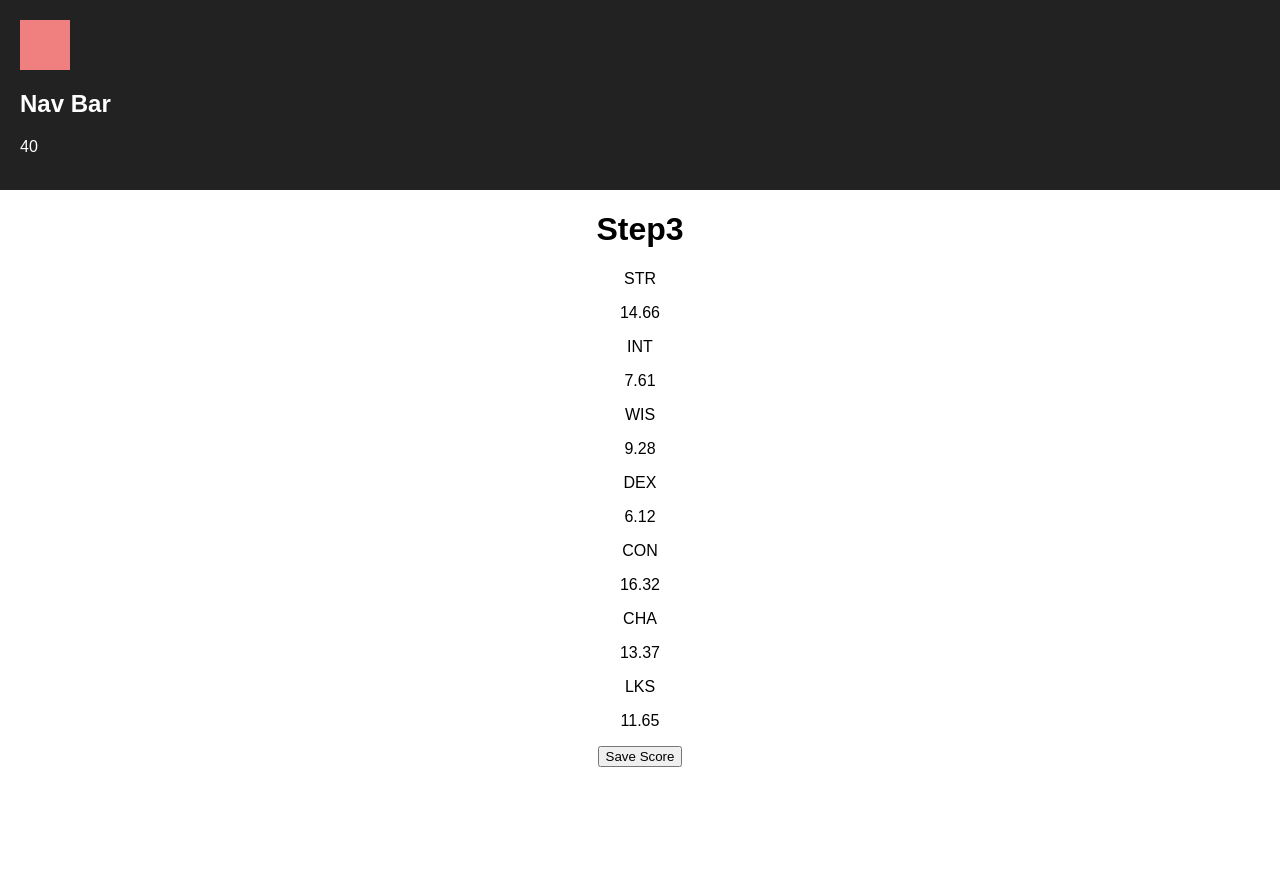
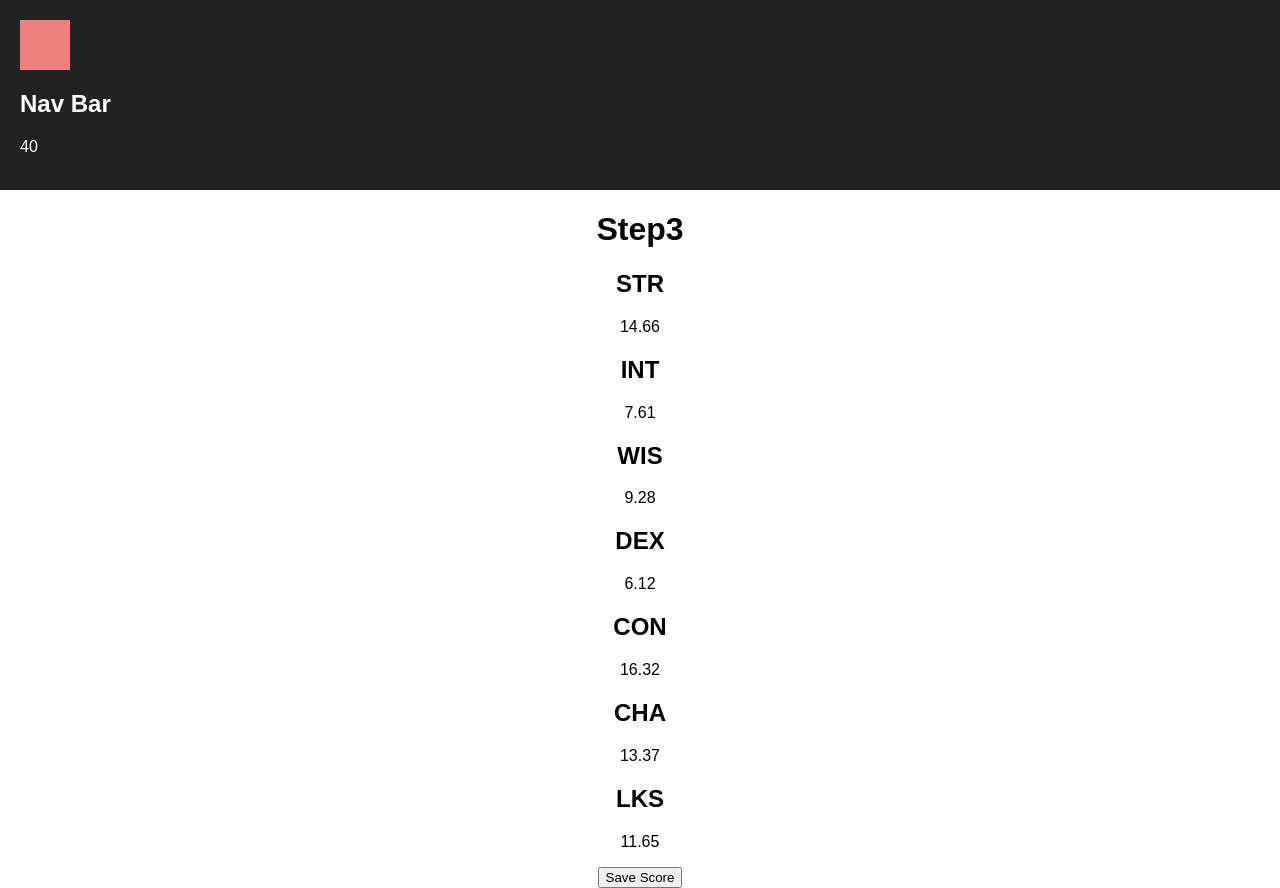
Before and after one commit to tpeschke/odyssey-character-creator, a React (Create React App) app: page /step3 in a window 1280 px wide. Before the commit the page ends 800 px from the top, so only its background shows below. Built offline with nearby package versions, Linux system fonts and the light colour scheme.

Commit message:
redid score formating

```diff
--- a/src/components/steps/Step4.js
+++ b/src/components/steps/Step4.js
@@ -18,11 +18,7 @@ class Step4 extends Component{
 
     componentDidMount() {
         this.props.SETBP(90)
-        this.setState({scores: this.formatProps(), history: [this.formatProps()]})
-    }
-
-    formatProps = () =>{
-        return [{id: 1, title: 'STR', score: this.props.scores.str}, {id: 2, title: 'INT', score: this.props.scores.int},{id: 3, title: 'WIS', score: this.props.scores.wis},{id: 4, title: 'DEX', score: this.props.scores.dex},{id: 5, title: 'CON', score: this.props.scores.con},{id: 6, title: 'CHA', score: this.props.scores.cha}, {id: 7, title: 'LKS', score: this.props.scores.lks}]
+        this.setState({scores: this.props.scores, history: [this.props.scores]})
     }
 
     onDragEnd = result => {
@@ -63,7 +59,7 @@ class Step4 extends Component{
 
     saveScores = () => {
         let {scores} = this.state
-        this.props.SETSCORES({str: scores[0].score, int: scores[1].score, wis: scores[2].score, dex: scores[3].score, con: scores[4].score, cha: scores[5].score, lks: scores[6].score})
+        this.props.SETSCORES(scores)
         this.props.history.push('/step5')
     }
 
--- a/src/components/steps/Step6.js
+++ b/src/components/steps/Step6.js
@@ -1,9 +1,47 @@
-import React from 'react'
+import React, {Component} from 'react'
 
-export default function Step6 () {
-    return (
-        <div>
-            Step6
-        </div>
-    )
+import {connect} from 'react-redux'
+
+class Step6 extends Component {
+    constructor() {
+        super()
+
+        this.state = {
+            strScore: null,
+            strPercent: null,
+            intScore: null,
+            intPercent: null,
+            wisScore: null,
+            wisPercent: null,
+            dexScore: null,
+            dexPercent: null,
+            conScore: null,
+            conPercent: null,
+            chaScore: null,
+            chaPercent: null,
+            lksScore: null,
+            lksPercent: null,
+        }
+    }
+
+    componentDidMount() {
+        console.log(this.props.scores)
+    }
+
+    render() {
+        return (
+            <div>
+                <h1>Step 6</h1>
+            </div>
+        )
+    }
 }
+
+function mapStateToProps(state) {
+    let {scores} = state
+
+    return {
+        scores
+    }
+}
+export default connect(mapStateToProps)(Step6)
--- a/src/components/steps/step3/Step3.js
+++ b/src/components/steps/step3/Step3.js
@@ -10,13 +10,7 @@ class Step3 extends Component {
         super()
 
         this.state = {
-            str: null,
-            int: null,
-            wis: null,
-            dex: null,
-            con: null,
-            cha: null,
-            lks: null
+            scores: []
         }
     }
 
@@ -25,19 +19,19 @@ class Step3 extends Component {
 //AND
 
     componentDidMount() {
-        this.setState({ str: rollScore(3,6).reduce((t,n)=> t+n) + '.' + rollPercent(),
-                        int: rollScore(3,6).reduce((t,n)=> t+n) + '.' + rollPercent(),
-                        wis: rollScore(3,6).reduce((t,n)=> t+n) + '.' + rollPercent(),
-                        dex: rollScore(3,6).reduce((t,n)=> t+n) + '.' + rollPercent(),
-                        con: rollScore(3,6).reduce((t,n)=> t+n) + '.' + rollPercent(),
-                        cha: rollScore(3,6).reduce((t,n)=> t+n) + '.' + rollPercent(),
-                        lks: rollScore(3,6).reduce((t,n)=> t+n) + '.' + rollPercent()
-                    })
-
+        this.setState({
+            scores: [   {id: 1, title: 'STR', score: rollScore(3,6).reduce((t,n)=> t+n) + '.' + rollPercent()},
+                        {id: 2, title: 'INT', score: rollScore(3,6).reduce((t,n)=> t+n) + '.' + rollPercent()},
+                        {id: 3, title: 'WIS', score: rollScore(3,6).reduce((t,n)=> t+n) + '.' + rollPercent()},
+                        {id: 4, title: 'DEX', score: rollScore(3,6).reduce((t,n)=> t+n) + '.' + rollPercent()},
+                        {id: 5, title: 'CON', score: rollScore(3,6).reduce((t,n)=> t+n) + '.' + rollPercent()},
+                        {id: 6, title: 'CHA', score: rollScore(3,6).reduce((t,n)=> t+n) + '.' + rollPercent()},
+                        {id: 7, title: 'LKS', score: rollScore(3,6).reduce((t,n)=> t+n) + '.' + rollPercent()}]
+        })
     }
 
     saveScores = () => {
-        this.props.SETSCORES(this.state)
+        this.props.SETSCORES(this.state.scores)
         this.props.history.push('/step4')
     }
 
@@ -46,20 +40,15 @@ class Step3 extends Component {
         return (
             <div>
                 <h1>Step3</h1>
-                <p>STR</p>
-                <p>{str}</p>
-                <p>INT</p>
-                <p>{int}</p>
-                <p>WIS</p>
-                <p>{wis}</p>
-                <p>DEX</p>
-                <p>{dex}</p>
-                <p>CON</p>
-                <p>{con}</p>
-                <p>CHA</p>
-                <p>{cha}</p>
-                <p>LKS</p>
-                <p>{lks}</p>
+
+                {this.state.scores.map(val => {
+                    return (
+                        <div>
+                            <h2>{val.title}</h2>
+                            <p>{val.score}</p>
+                        </div>
+                    )
+                })}
 
                 <button onClick={this.saveScores}>Save Score</button>
             </div>
--- a/src/components/steps/step5/Step5.js
+++ b/src/components/steps/step5/Step5.js
@@ -51,13 +51,13 @@ class Step5 extends Component {
             <div>
                 {list.map(val => {
                     let paragraph = val.description.split('/').map(para => <p>{para}</p>)
-                    return <div key={val.id}
+                    return (<div key={val.id}
                         className='dropDownBoxOutside'
                         onClick={_ => this.saveBackground({id: val.id, price: val.price, name: val.name})}>
                         <h2>{val.name}</h2>
                         <p>{val.price}</p>
                         {paragraph}
-                    </div>
+                    </div>)
                 })}
             </div>
         )
--- a/src/dux/reducer.js
+++ b/src/dux/reducer.js
@@ -1,13 +1,7 @@
 const initialState = {
     bp: 40,
     species: null,
-    scores: {cha:"16.1",
-        con:"17.77",
-        dex:"8.66",
-        int:"14.4",
-        lks:"14.10",
-        str:"8.46",
-        wis:"6.60"},
+    scores: [{id: 1, title: 'STR', score: '13.4'}, {id: 2, title: 'INT', score: '8.56'},{id: 3, title: 'WIS', score: '10.05'},{id: 4, title: 'DEX', score: '13.6'},{id: 5, title: 'CON', score: '6.75'},{id: 6, title: 'CHA', score: '6.76'}, {id: 7, title: 'LKS', score: '18.89'}],
     background: null
 }
 
```
